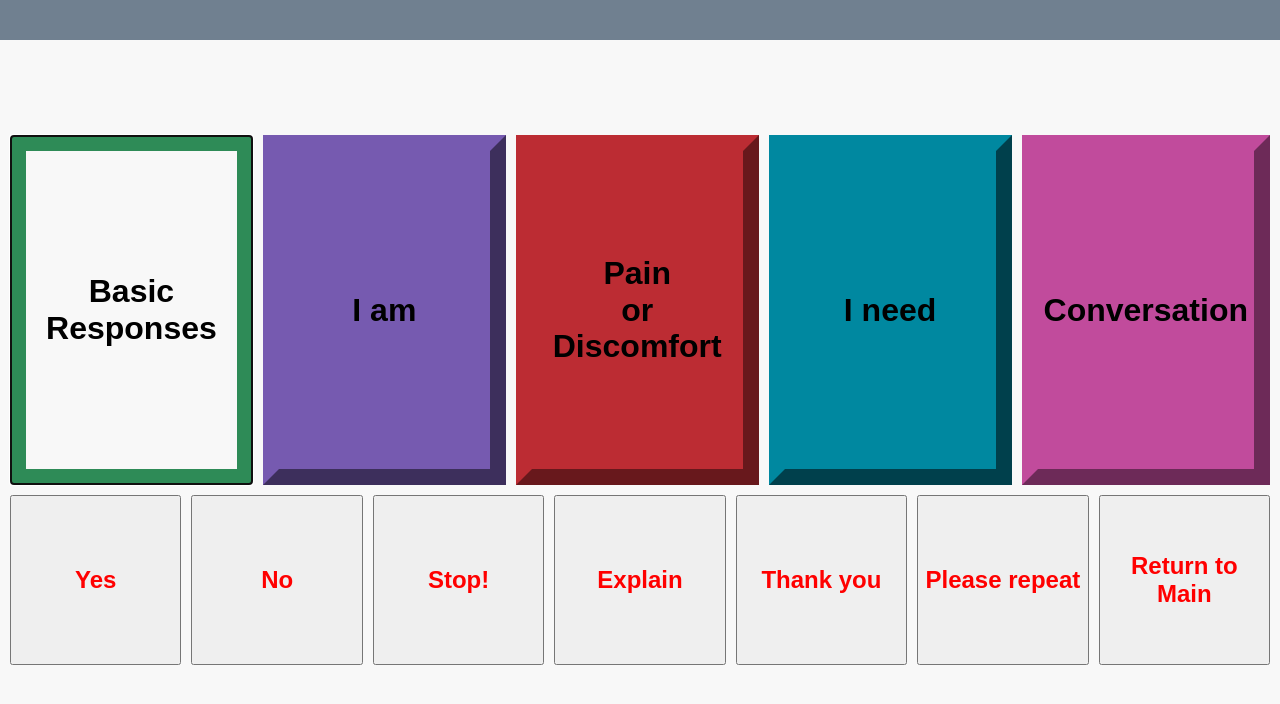
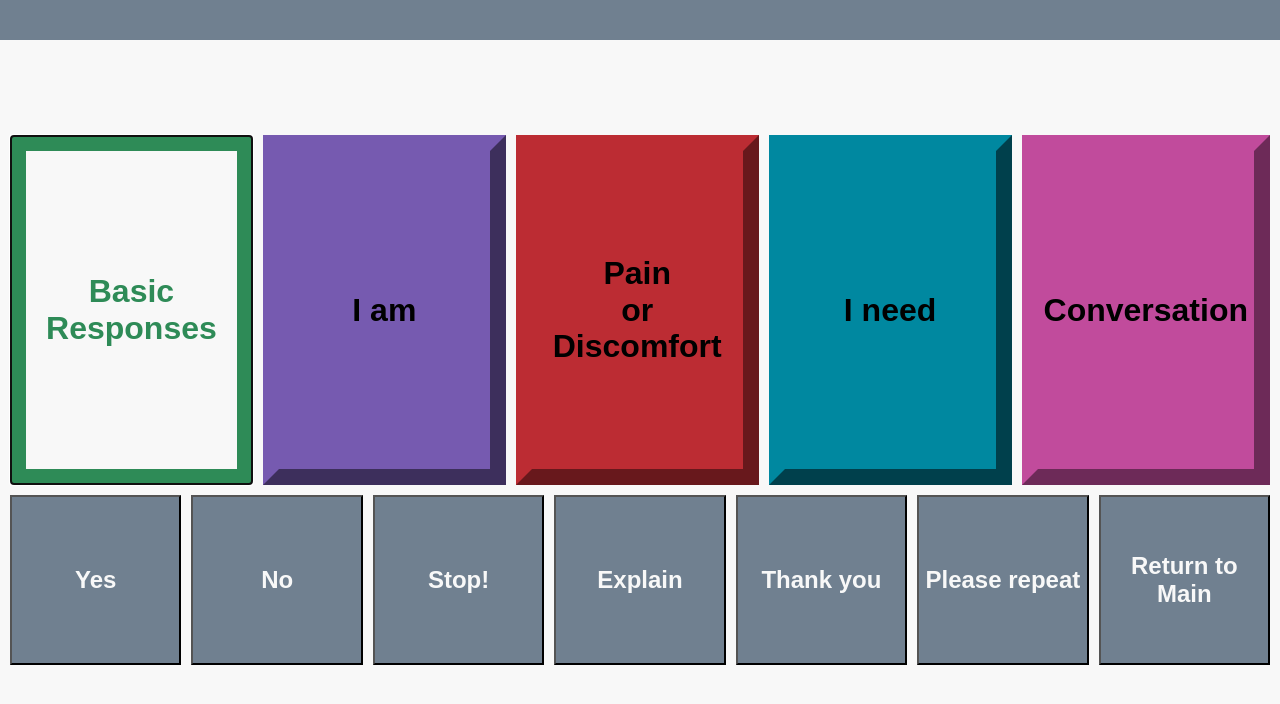
Before and after one commit to kerianVaraine/StudioProject2, a plain HTML site: page index.html in a window 1280 px wide. Shown: the part 40-744 px from the top of the page. Drawn offline with Linux system fonts and the light colour scheme.

Commit message:
Buttons colours changed

```diff
--- a/style/style.css
+++ b/style/style.css
@@ -2,9 +2,7 @@ div, button {
     box-sizing: border-box;
 }
 /* Style button in entries */
-#entries button {
-    color:red;
-}
+
 
 div :focus{
     box-sizing: border-box;
@@ -20,10 +18,11 @@ div {
     color: #f8f8f8;
 }
 .entry {
-    /*color:red; */
     font-size: 1.5em;
     font-family: Arial, Helvetica, sans-serif;
     font-weight: 600;
+    background-color: slategray;
+    color: #F8F8F8;
 }
 
 .entry:hover, .entry:focus {
@@ -71,7 +70,7 @@ div {
 
 .section {
 
-    background-color: purple;
+    background-color: slategray;
 
 }
 #basic {
@@ -86,6 +85,7 @@ div {
 
 #basic:hover, #basic:focus {
     background-color: #F8F8F8;
+    color: #2E8B57;
 }
 
 #am {
@@ -99,6 +99,7 @@ div {
 
 #am:hover, #am:focus {
     background-color: #F8F8F8;
+    color: #765AB0;
 }
 
 #pain {
@@ -113,6 +114,7 @@ div {
 
 #pain:hover, #pain:focus {
     background-color: #F8F8F8;
+    color: #BC2C33;
 }
 
 #need {
@@ -126,6 +128,7 @@ div {
 
 #need:hover, #need:focus {
     background-color: #F8F8F8;
+    color: #0088A0;
 }
 
 #conversation {
@@ -141,6 +144,7 @@ div {
 
 #conversation:hover, #conversation:focus {
     background-color: #F8F8F8;
+    color: #C14B9C;
 }
 
 /* border size type color --- do as one entry */
```
